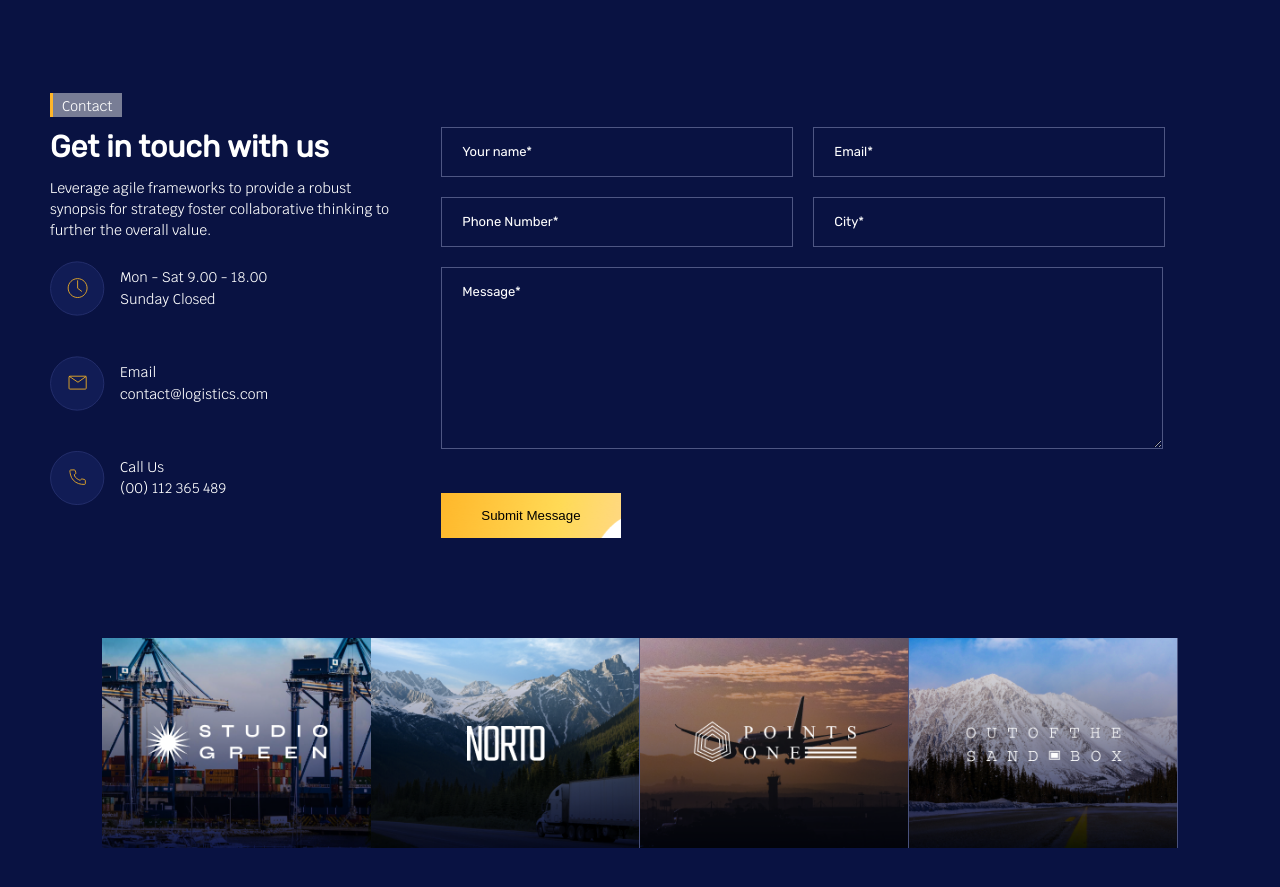
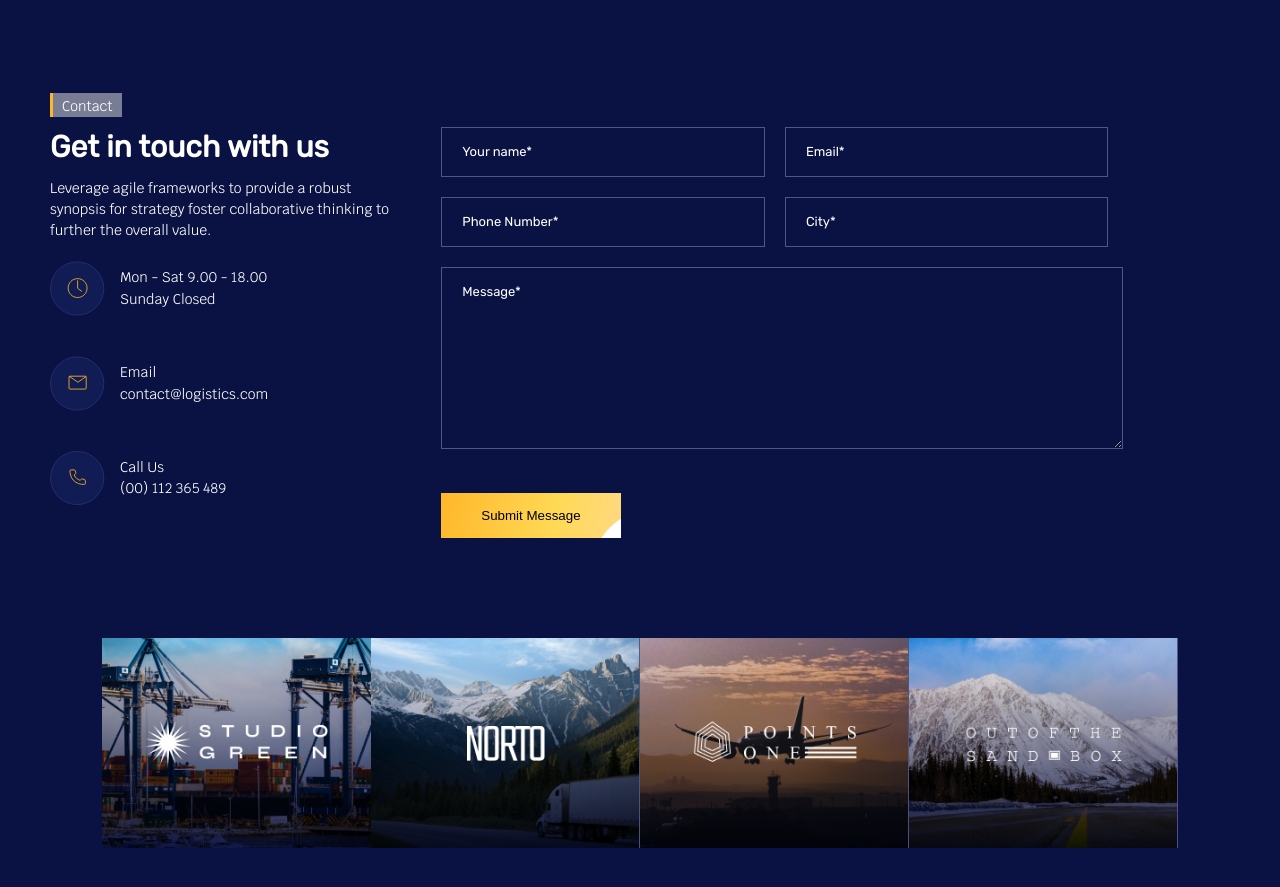
Before and after one commit to ileri-oluwa-kiiye/transit_flow, a React (Create React App) app: page / in a window 1280 px wide. Shown: the part 5700-6587 px from the top of the page. Built offline with nearby package versions, Linux system fonts and the light colour scheme; a web font is replaced by a local one.

Commit message:
Edited the contact page

```diff
--- a/src/components/second.module.css
+++ b/src/components/second.module.css
@@ -212,7 +212,7 @@
 .contact form input{
     width: 310px;
     font-family: "Rubik";
-    max-width: 30vw;
+    max-width: 22vw;
     background-color: inherit;
     color: white;
     font-weight: 400;
@@ -228,7 +228,7 @@
     width: 680px;
     height: 150px;
     font-family: "Rubik";
-    max-width: 60vw;
+    max-width: 50vw;
     background-color: inherit;
     color: white;
     font-weight: 400;
```
